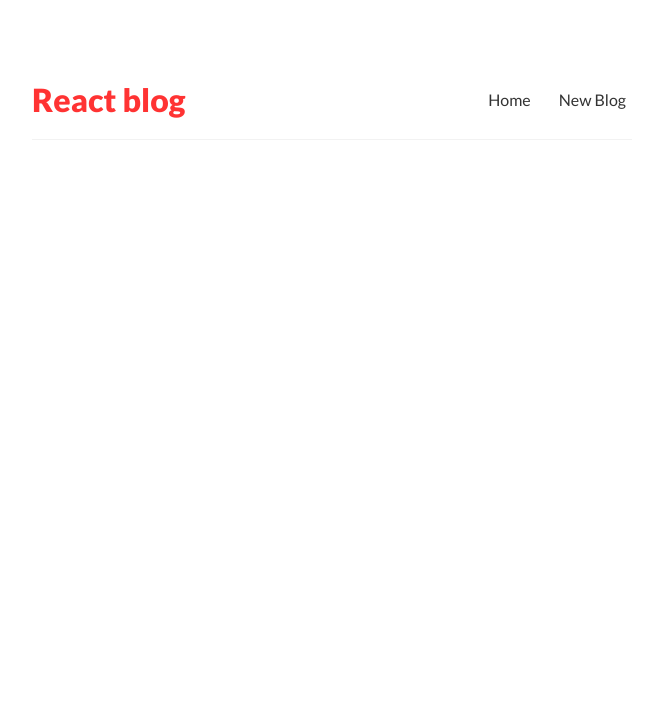
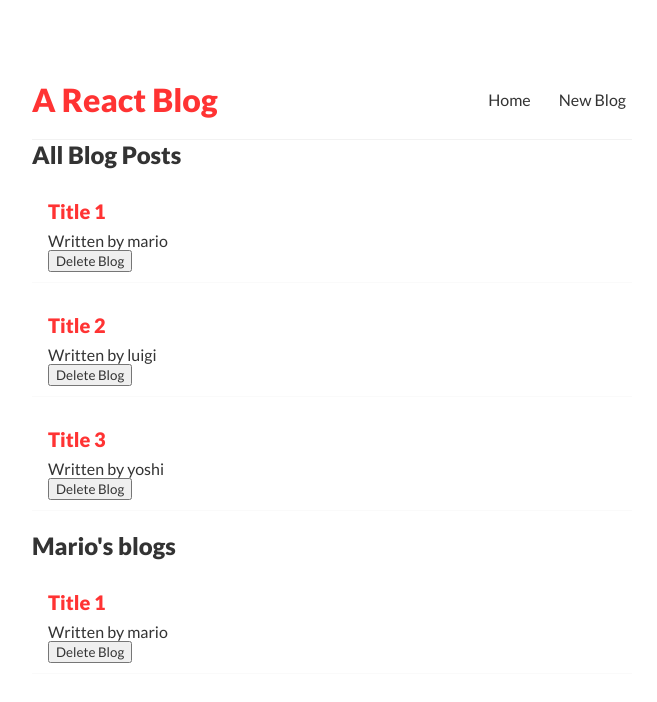
Before and after one commit to elbytes/react-blog, a React (Create React App) app: page / in a window 1280 px wide. Shown: the top 702 px of the page, without its empty margins (308-965 px from the left). Built offline with nearby package versions, Linux system fonts and the light colour scheme.

Commit message:
delete blog functionality

```diff
--- a/src/App.js
+++ b/src/App.js
@@ -1,5 +1,4 @@
 //jshint esversion:6
-import logo from './logo.svg';
 import './index.css';
 import Navbar from './Navbar';
 import Home from './Home';
--- /dev/null
+++ b/src/Bloglist.js
@@ -0,0 +1,19 @@
+//instead of props.blogs and props.title -- using destructuring
+const Bloglist = ({blogs, title, handleDelete}) => {
+
+    return ( <div className="blog-list">
+     <h2>{title}</h2>
+         {blogs.map((blog) =>(
+                    <div className="blog-preview" key={blog.id}>
+                        <h2>{blog.title}</h2>
+                        <p>Written by {blog.author}</p>
+                        <button
+                        onClick={() => handleDelete(blog.id)}
+                        >
+                        Delete Blog</button>
+                    </div>
+            ))}
+    </div> );
+}
+
+export default Bloglist;
--- a/src/Home.js
+++ b/src/Home.js
@@ -1,20 +1,24 @@
 import {useState} from 'react';
+import Bloglist from './Bloglist';
+
 const Home = () => {
     const [blogs, setBlogs] = useState([
-        {title: 'title 1', body: 'Lorem ipsum dolor...', author: 'mario', id: 1},
-        {title: 'title 2', body: 'sit amet consecte...', author: 'luigi', id: 2},
-        {title: 'title 3', body:'magni iusto incidu...', author: 'yoshi', id: 3}
-    ])
+        {title: 'Title 1', body: 'Lorem ipsum dolor...', author: 'mario', id: 1},
+        {title: 'Title 2', body: 'sit amet consecte...', author: 'luigi', id: 2},
+        {title: 'Title 3', body:'magni iusto incidu...', author: 'yoshi', id: 3}
+    ]);
 
 
+    const handleDelete = (id) =>{
+        const newBlogs = blogs.filter(blog => blog.id !== id);
+        setBlogs(newBlogs);
+    }
 
-    return ( <div className="home">
-       <div>{
-           blogs.map((blog)=>{
-
-           })
-       }</div>
-    </div> );
+    return (
+        <div className="home">
+            <Bloglist blogs={blogs} title='All Blog Posts' handleDelete={handleDelete}/>
+            <Bloglist blogs={blogs.filter((blog)=>blog.author === 'mario')} title="Mario's blogs" handleDelete={handleDelete}/>
+        </div> );
 }
 
 export default Home;
--- a/src/Navbar.js
+++ b/src/Navbar.js
@@ -1,6 +1,6 @@
 const Navbar = () => {
     return ( <div className="navbar">
-        <h1>React blog</h1>
+        <h1>A React Blog</h1>
         <div className="links">
             <a href="/">Home</a>
             <a href="/create">New Blog</a>
--- a/src/index.css
+++ b/src/index.css
@@ -35,3 +35,19 @@
   margin: 40px auto;
   padding: 20px;
 }
+
+.blog-preview{
+  padding: 10px 16px;
+  margin: 20px 0;
+  border-bottom: 1px solid #fafafa;
+}
+
+.blog-preview:hover{
+  box-shadow: 1px 3px 5px rgba(0, 0, 0, 0.3);
+}
+
+.blog-preview h2{
+  font-size: 20px;
+  color: #ff3333;
+  margin-bottom: 8px;
+}
--- a/src/index.js
+++ b/src/index.js
@@ -11,8 +11,3 @@ ReactDOM.render(
   </React.StrictMode>,
   document.getElementById('root')
 );
-
-// If you want to start measuring performance in your app, pass a function
-// to log results (for example: reportWebVitals(console.log))
-// or send to an analytics endpoint. Learn more: https://bit.ly/CRA-vitals
-reportWebVitals();
```
Also changed, not shown: 1 other file (tests, documents, lock files or other folders).
